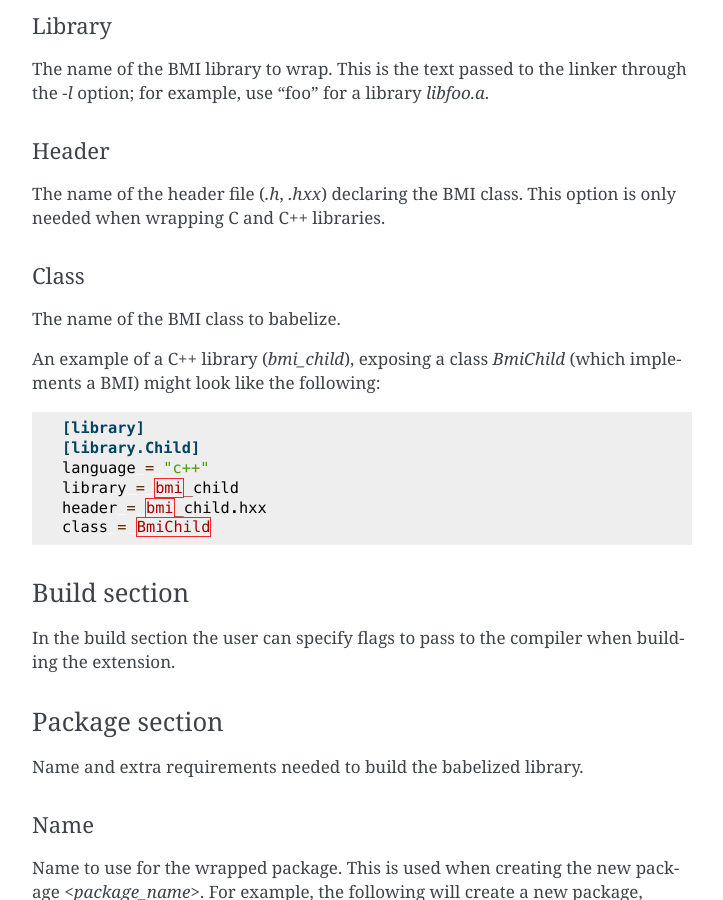
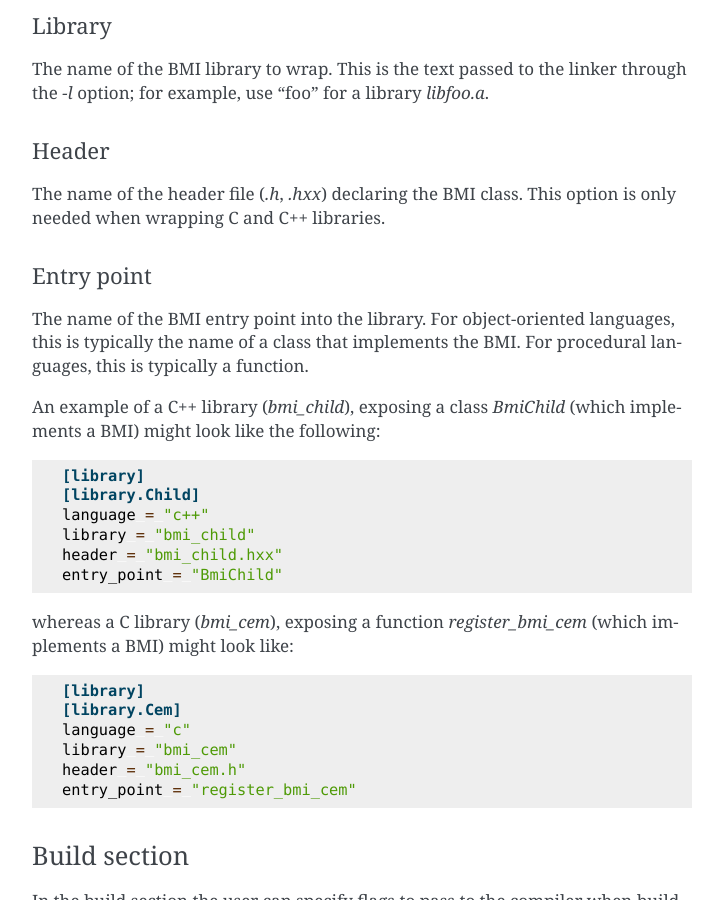
Before and after one commit to csdms/babelizer, a Sphinx documentation site: the page built from docs/source/readme.rst, in a window 1280 px wide and 900 px high, scrolled down 2658 px. Shown: the whole window, without its empty margins (388-1111 px from the left). Built offline with Sphinx 7.4.7, drawn with Linux system fonts in a browser that asks for light colours; pages that are not in the unit, such as notebooks, are missing from menus; some of the changed text lies outside the part shown.

Commit message:
Update README and docs for entry_point option
Instead of `class`, use `entry_point`, which is more generic.

```diff
--- a/README.rst
+++ b/README.rst
@@ -97,7 +97,7 @@
     language = "c"
     library = ""
     header = ""
-    class = ""
+    entry_point = ""
 
     [build]
     undef_macros = []
@@ -161,10 +161,14 @@
 The name of the header file (*.h*, *.hxx*) declaring the BMI class.
 This option is only needed when wrapping C and C++ libraries.
 
-Class
------
+Entry point
+-----------
 
-The name of the BMI class to babelize.
+The name of the BMI entry point into the library.
+For object-oriented languages,
+this is typically the name of a class that implements the BMI.
+For procedural languages,
+this is typically a function.
 
 An example of a C++ library (*bmi_child*), exposing a class *BmiChild* (which
 implements a BMI) might look like the following:
@@ -174,9 +178,21 @@
    [library]
    [library.Child]
    language = "c++"
-   library = bmi_child
-   header = bmi_child.hxx
-   class = BmiChild
+   library = "bmi_child"
+   header = "bmi_child.hxx"
+   entry_point = "BmiChild"
+
+whereas a C library (*bmi_cem*), exposing a function *register_bmi_cem* (which
+implements a BMI) might look like:
+
+.. code:: toml
+
+   [library]
+   [library.Cem]
+   language = "c"
+   library = "bmi_cem"
+   header = "bmi_cem.h"
+   entry_point = "register_bmi_cem"
 
 Build section
 =============
@@ -262,7 +278,7 @@
     language = "c"
     library = "bmi_hydrotrend"
     header = "bmi_hydrotrend.h"
-    class = "register_bmi_hydrotrend"
+    entry_point = "register_bmi_hydrotrend"
 
     [build]
     undef_macros = []
@@ -294,7 +310,7 @@
 	  --language=c \
 	  --library=bmi_hydrotrend \
 	  --header=bmi_hydrotrend.h \
-	  --class=register_bmi_hydrotrend \
+	  --entry_point=register_bmi_hydrotrend \
 	  --name=Hydrotrend \
 	  --requirement=hydrotrend
 
--- a/docs/source/babel_heatc.toml
+++ b/docs/source/babel_heatc.toml
@@ -3,7 +3,7 @@
 language = "c"
 library = "bmiheatc"
 header = "bmi_heat.h"
-class = "register_bmi_heat"
+entry_point = "register_bmi_heat"
 
 [build]
 undef_macros = []
--- a/docs/source/example.rst
+++ b/docs/source/example.rst
@@ -138,7 +138,7 @@
       --language=c \
       --library=bmiheatc \
       --header=bmi_heat.h \
-      --class=register_bmi_heat \
+      --entry_point=register_bmi_heat \
       --name=HeatModel \
       --requirement=""
 
```
